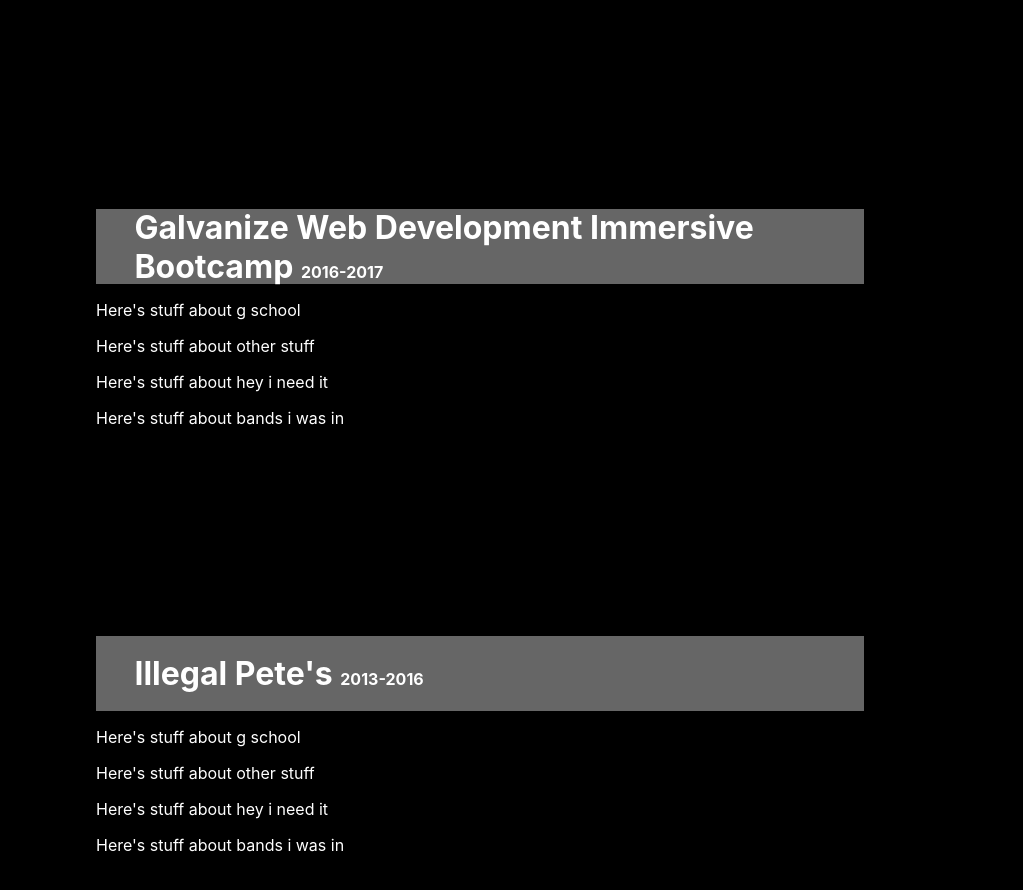
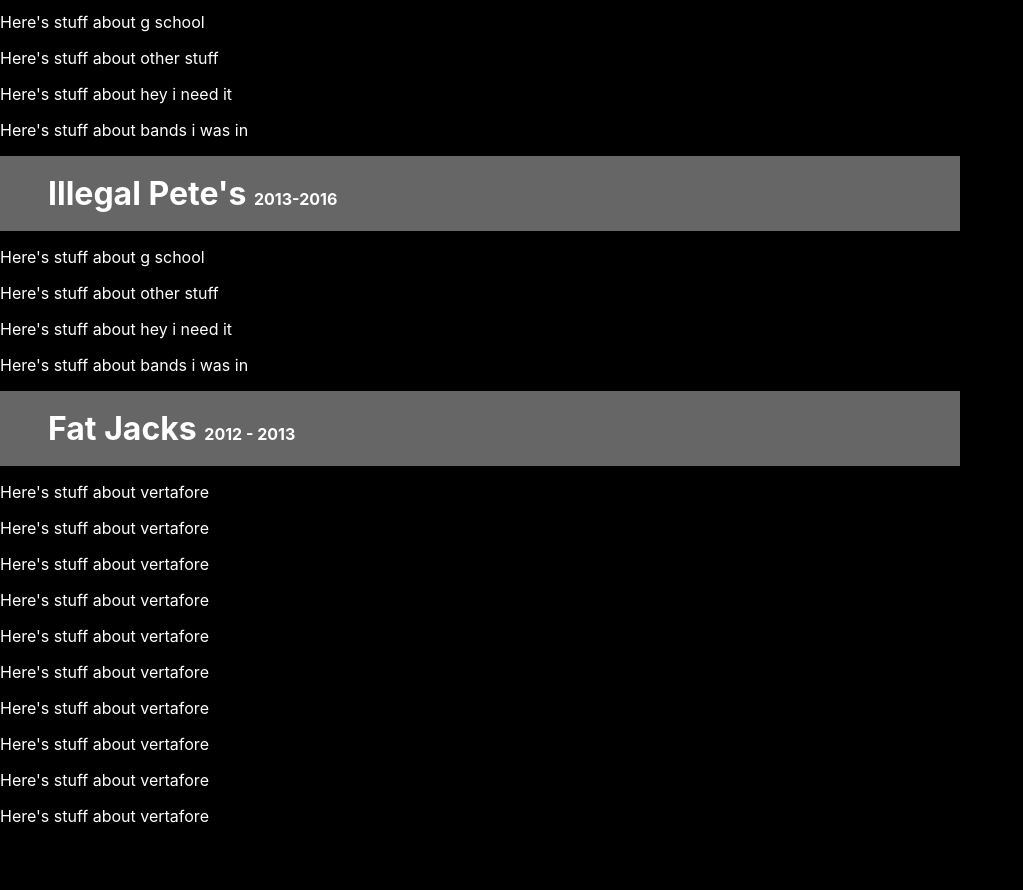
Before and after one commit to TylerBriskie/portfolio-site-redesign, a React (Create React App) app: page /resume in a window 1280 px wide. Shown: the part 650-1540 px from the top of the page, without its empty margins (0-1023 px from the left). After the commit the page ends 1492 px from the top, so only its background shows below. Built offline with nearby package versions, Linux system fonts and the light colour scheme; a web font is replaced by a local one.

Commit message:
made skill meter component

```diff
--- a/src/components/Resume/Resume.jsx
+++ b/src/components/Resume/Resume.jsx
@@ -44,6 +44,23 @@
                       <p>Here's stuff about bands i was in</p>
 
                   </section>
+                  <section className="experience">
+                      <header>
+                          <h1>Fat Jacks <span>2012 - 2013</span></h1>
+                      </header>
+                      <p>Here's stuff about vertafore</p>
+                      <p>Here's stuff about vertafore</p>
+
+                      <p>Here's stuff about vertafore</p>
+                      <p>Here's stuff about vertafore</p>
+                      <p>Here's stuff about vertafore</p>
+                      <p>Here's stuff about vertafore</p>
+                      <p>Here's stuff about vertafore</p>
+                      <p>Here's stuff about vertafore</p>
+                      <p>Here's stuff about vertafore</p>
+                      <p>Here's stuff about vertafore</p>
+
+                  </section>
               </article>
               <aside id="skills-and-proficiencies">
                   <h1>Skills and Proficiencies</h1>
--- a/src/components/Resume/Resume.scss
+++ b/src/components/Resume/Resume.scss
@@ -8,13 +8,12 @@
   }
   #resume-work-experience {
     width: 75%;
-  }
     .experience {
-    padding: 10%;
       header {
+        padding: 0 5%;
         display: flex;
-      align-items: center;
-      padding-left: 5%;
+        flex-direction: column;
+        justify-content: center;
         background-color: #666;
         height: 75px;
         h1 {
@@ -25,8 +24,6 @@
             font-size: 50%;
           }
         }
-      h2 {
-        font-size: 100%;
       }
     }
   }
--- a/src/components/Resume/SkillMeter/SkillMeter.jsx
+++ b/src/components/Resume/SkillMeter/SkillMeter.jsx
@@ -1,14 +1,10 @@
 import React from 'react';
 
 function SkillMeter({ color, percent}) {
-  const onLoad = () => {
-    console.log(`loaded ${color} skill meter at ${percent}%`)
-  };
+  //todo: make this animate?
 
   return (
-    <div className="skill-meter">
-      <p style={{color: `${color}`}}>{percent}</p>
-    </div>
+    <div className={`skill-meter-${color}`}>{percent}</div>
   );
 
 };
```
Also changed, not shown: src/components/Resume/SkillMeter/SkillMeter.scss (+8 -0 lines). Lines whose indentation alone changed are shown as unchanged.
